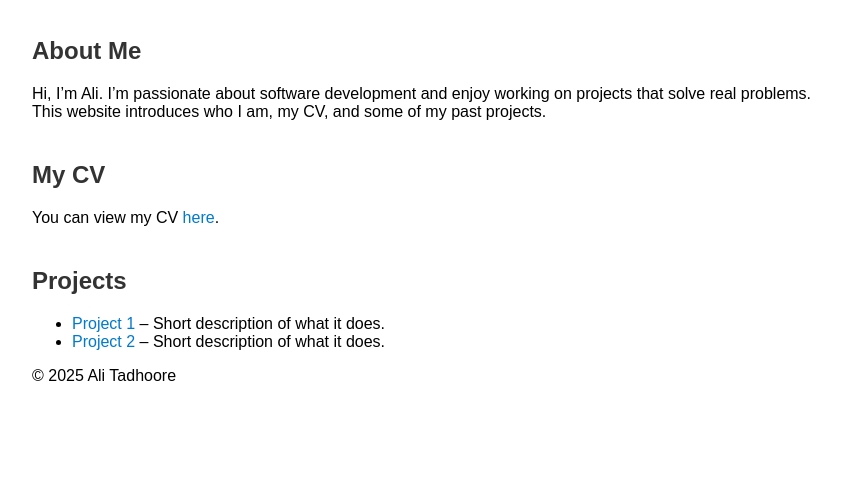
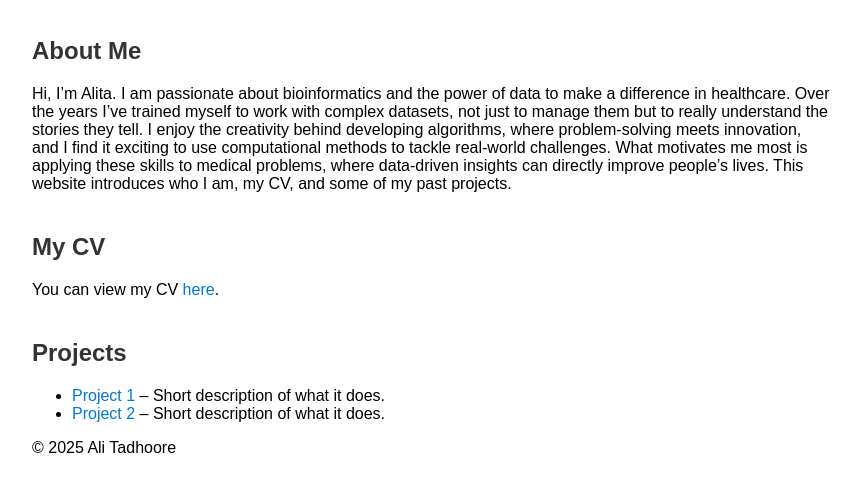
Before and after one commit to AlitaDhoore/alitadhoore.github.io, a plain HTML site: page index.html in a window 1280 px wide. Shown: the part 155-646 px from the top of the page, without its empty margins (208-1069 px from the left). Drawn offline with Linux system fonts and the light colour scheme.

Commit message:
Update index.html

```diff
--- a/index.html
+++ b/index.html
@@ -2,7 +2,7 @@
 <html lang="en">
 <head>
   <meta charset="UTF-8">
-  <title>Ali Tadhoore - Portfolio</title>
+  <title>Alita D'hoore - Portfolio</title>
   <meta name="viewport" content="width=device-width, initial-scale=1.0">
   <style>
     body { font-family: Arial, sans-serif; max-width: 800px; margin: auto; padding: 20px; }
@@ -27,7 +27,7 @@
 
   <section id="about">
     <h2>About Me</h2>
-    <p>Hi, I’m Ali. I’m passionate about software development and enjoy working on projects that solve real problems. This website introduces who I am, my CV, and some of my past projects.</p>
+    <p>Hi, I’m Alita. I am passionate about bioinformatics and the power of data to make a difference in healthcare. Over the years I’ve trained myself to work with complex datasets, not just to manage them but to really understand the stories they tell. I enjoy the creativity behind developing algorithms, where problem-solving meets innovation, and I find it exciting to use computational methods to tackle real-world challenges. What motivates me most is applying these skills to medical problems, where data-driven insights can directly improve people’s lives. This website introduces who I am, my CV, and some of my past projects.</p>
   </section>
 
   <section id="cv">
```
